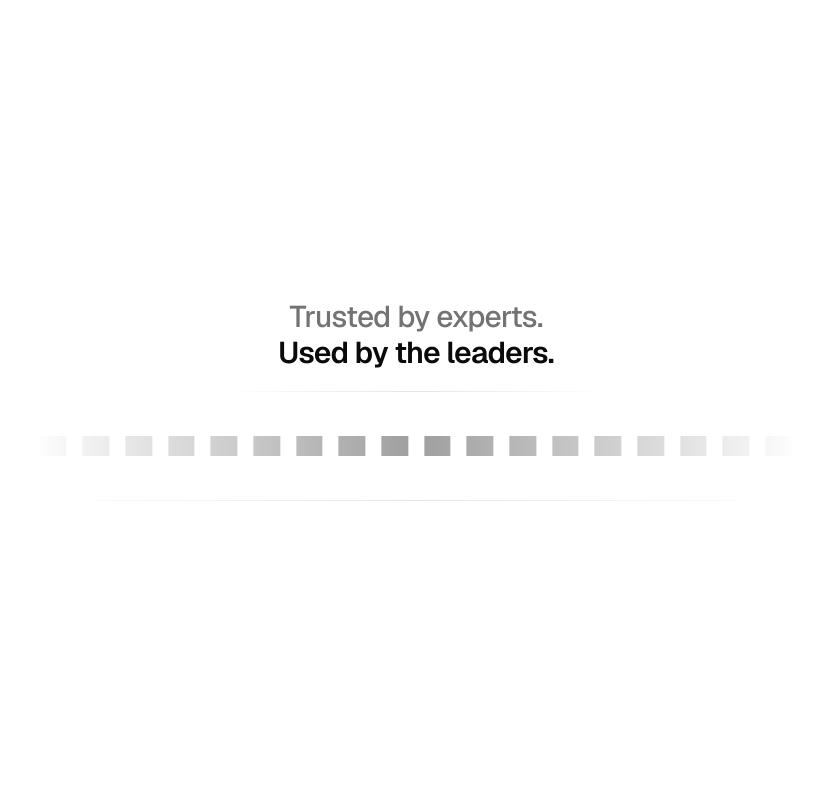
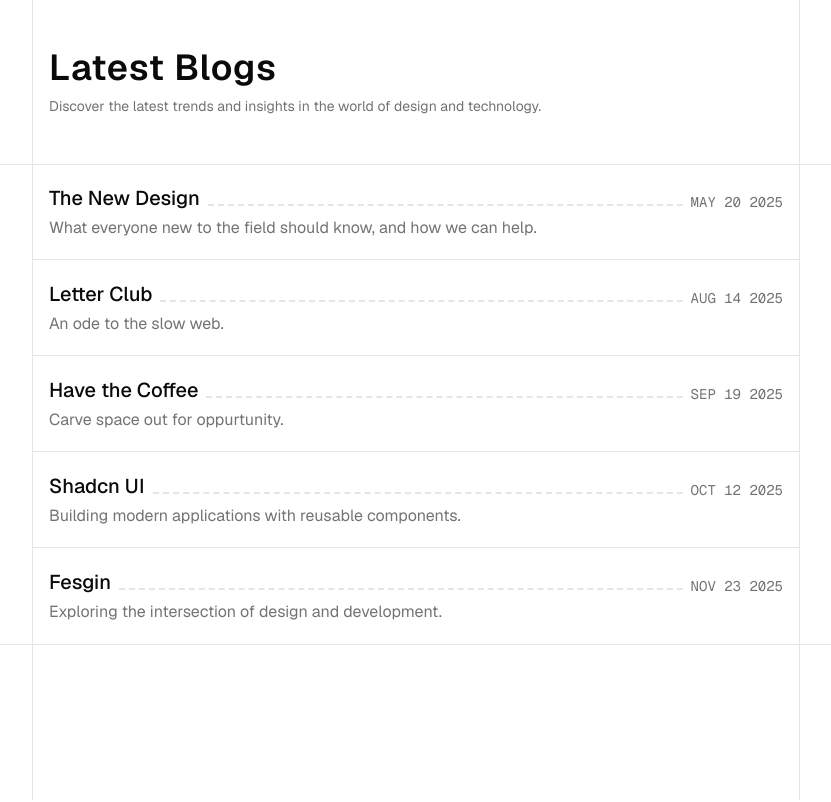
Before and after one commit to SikandarJODD/sv-efferd, a SvelteKit app: page / in a window 1280 px wide. Shown: the top 802 px of the page, without its empty margins (224-1055 px from the left). Built offline with nearby package versions, Linux system fonts and the light colour scheme; grey boxes are pictures that could not be loaded.

Commit message:
feat: added first blog section

```diff
--- /dev/null
+++ b/src/lib/components/efferd/blogs/blog-one/blog-card.svelte
@@ -0,0 +1,37 @@
+<script lang="ts">
+	import { cn } from '$lib/utils';
+	import type { HTMLAttributes } from 'svelte/elements';
+	type BlogCard = {
+		title: string;
+		date: string;
+		description: string;
+	};
+
+	type Props = BlogCard & HTMLAttributes<HTMLAnchorElement>;
+
+	let { title, date, description, ...props }: Props = $props();
+</script>
+
+<a
+	class={cn(
+		'group flex h-24 w-full flex-col justify-center gap-y-1 p-4 hover:cursor-pointer hover:bg-accent/30 active:bg-accent dark:active:bg-accent/50'
+	)}
+	{...props}
+>
+	<div class="relative flex items-end justify-center gap-2">
+		<h3 class="text-lg font-medium whitespace-nowrap text-foreground md:text-xl">
+			{title}
+		</h3>
+		<span class="mb-1.5 w-full border-b-2 border-dashed"></span>
+		<span
+			class="font-mono text-xs whitespace-nowrap text-muted-foreground uppercase group-hover:text-foreground md:text-sm"
+		>
+			{date}
+		</span>
+	</div>
+	<div
+		class="max-w-sm text-sm text-muted-foreground group-hover:text-foreground md:max-w-full md:text-base"
+	>
+		{description}
+	</div>
+</a>
--- /dev/null
+++ b/src/lib/components/efferd/blogs/blog-one/blog-one.svelte
@@ -0,0 +1,55 @@
+<script>
+	import { FullWidthDivider } from '$lib/components/ui/full-width-divider';
+	import BlogCard from './blog-card.svelte';
+	const blogs = [
+		{
+			title: 'The New Design',
+			date: 'May 20 2025',
+			description: 'What everyone new to the field should know, and how we can help.',
+			href: '#'
+		},
+		{
+			title: 'Letter Club',
+			date: 'Aug 14 2025',
+			description: 'An ode to the slow web.',
+			href: '#'
+		},
+		{
+			title: 'Have the Coffee',
+			date: 'Sep 19 2025',
+			description: 'Carve space out for oppurtunity.',
+			href: '#'
+		},
+		{
+			title: 'Shadcn UI',
+			date: 'Oct 12 2025',
+			description: 'Building modern applications with reusable components.',
+			href: '#'
+		},
+		{
+			title: 'Fesgin',
+			date: 'Nov 23 2025',
+			description: 'Exploring the intersection of design and development.',
+			href: '#'
+		}
+	];
+</script>
+
+<div class="mx-auto flex min-h-screen w-full max-w-3xl flex-col justify-start md:border-x">
+	<div class="space-y-2 px-4 py-8 md:py-12">
+		<h1 class="text-2xl font-semibold tracking-wide md:text-4xl">Latest Blogs</h1>
+		<p class="text-sm text-muted-foreground">
+			Discover the latest trends and insights in the world of design and technology.
+		</p>
+	</div>
+
+	<div class="relative">
+		<FullWidthDivider />
+		<div class="divide-y">
+			{#each blogs as blog}
+				<BlogCard {...blog} />
+			{/each}
+		</div>
+		<FullWidthDivider />
+	</div>
+</div>
--- a/src/routes/+page.svelte
+++ b/src/routes/+page.svelte
@@ -1,21 +1,5 @@
 <script lang="ts">
-	import LogoCloudOne from '$lib/components/efferd/logo-cloud/logo-cloud-one.svelte';
-	import LogoCloudThree from '$lib/components/efferd/logo-cloud/three/logo-cloud-three.svelte';
-	import Showcase from '$lib/components/efferd/logo-cloud/three/showcase.svelte';
-	import LogoCloudTwo from '$lib/components/efferd/logo-cloud/two/logo-cloud-two.svelte';
-	// import Preview from '$lib/components/efferd/logo-cloud/two/preview.svelte';
-	import Preview from '$lib/components/efferd/logo-cloud/five/preview.svelte';
+	import BlogOne from '$lib/components/efferd/blogs/blog-one/blog-one.svelte';
 </script>
 
-<!-- <HeaderFive /> -->
-<!-- <div class="min-h-[300vh]">
-	<PageSkeletons />
-</div> -->
-<!-- <PageLoading /> -->
-<!-- <TestimonialOne /> -->
-<!-- <TestimonialFive /> -->
-<!-- <LogoCloudOne /> -->
-<!-- <LogoCloudTwo /> -->
-<!-- <Preview /> -->
-<Showcase />
-<Preview />
+<BlogOne />
```
